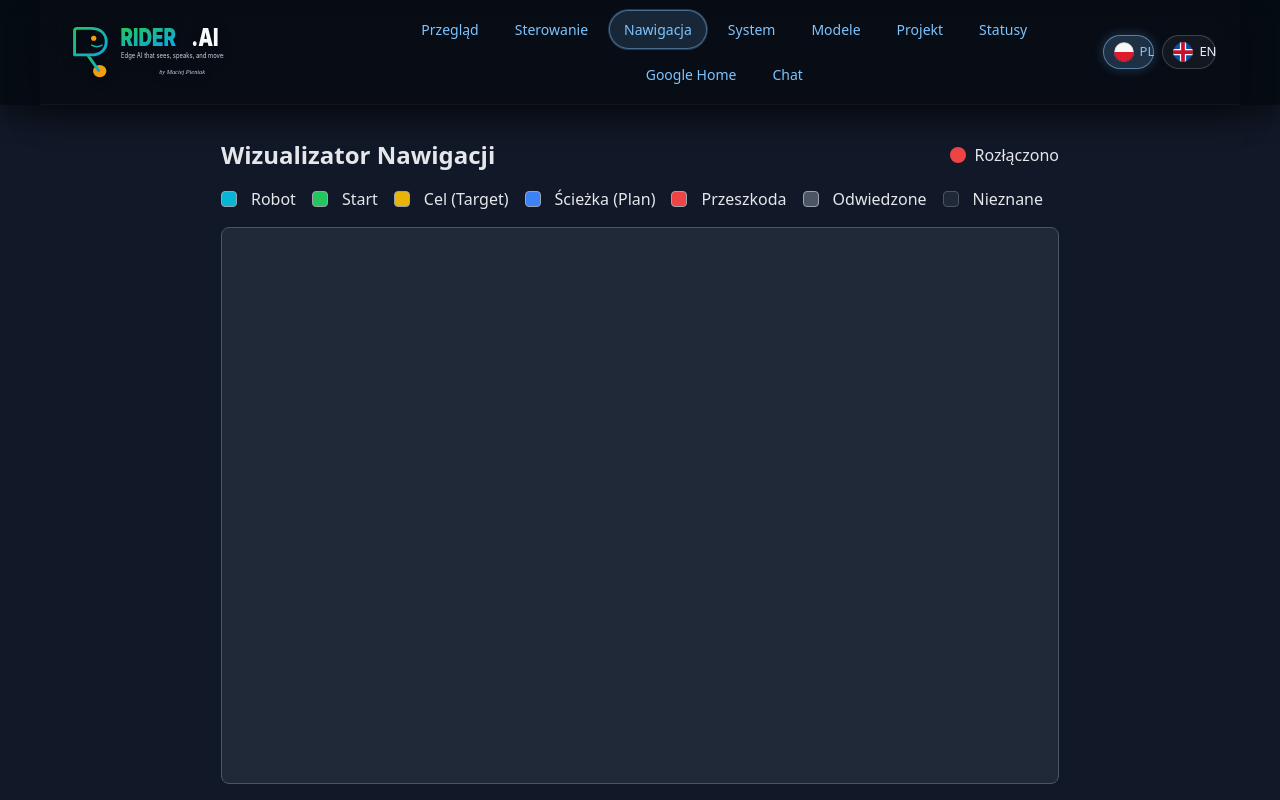
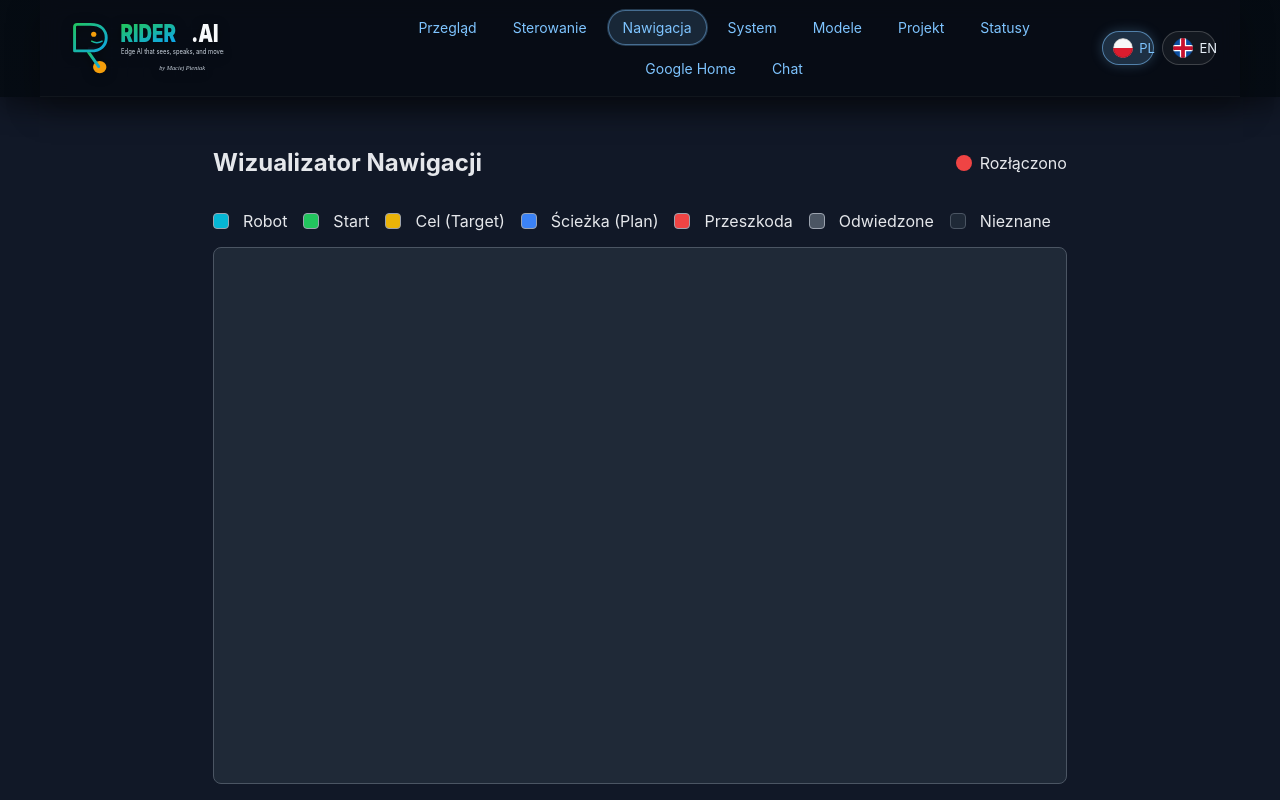
Before and after one commit to mpieniak01/Rider-Pc, a plain HTML site: page web/navigation.html in a window 1280 px wide. Drawn offline with nearby package versions, Linux system fonts and the light colour scheme.

Commit message:
Fix e2e test

```diff
--- a/web/assets/navigation.css
+++ b/web/assets/navigation.css
@@ -1,19 +1,88 @@
-        /* Prosty styl dla Canvas, aby dobrze wyglądał w ciemnym motywie */
-        canvas {
-            background-color: #1f2937; /* bg-gray-800 */
-            border-radius: 0.5rem; /* rounded-lg */
-            border: 1px solid #4b5563; /* border-gray-600 */
-        }
-        html, body {
+html,
+body {
     height: 100%;
     margin: 0;
-            overflow: hidden; /* Zapobiega scrollowaniu strony */
+    overflow: hidden;
 }
-        /* Ustawienie layoutu flex, aby canvas zajmował całą dostępną przestrzeń */
+
 body {
     display: flex;
     flex-direction: column;
+    background-color: #111827;
+    color: #e5e7eb;
+    font-family: "Inter", "Segoe UI", system-ui, -apple-system, BlinkMacSystemFont, sans-serif;
 }
+
+/* Utility classes used by navigation.html (replacing Tailwind CDN) */
+.bg-gray-900 {
+    background-color: #111827;
+}
+
+.text-gray-200 {
+    color: #e5e7eb;
+}
+
+.font-sans {
+    font-family: "Inter", "Segoe UI", system-ui, -apple-system, BlinkMacSystemFont, sans-serif;
+}
+
+.flex {
+    display: flex;
+}
+
+.flex-wrap {
+    flex-wrap: wrap;
+}
+
+.justify-between {
+    justify-content: space-between;
+}
+
+.items-center {
+    align-items: center;
+}
+
+.mb-4 {
+    margin-bottom: 1rem;
+}
+
+.mr-2 {
+    margin-right: 0.5rem;
+}
+
+.text-2xl {
+    font-size: 1.5rem;
+    line-height: 2rem;
+}
+
+.font-bold {
+    font-weight: 700;
+}
+
+.w-4 {
+    width: 1rem;
+}
+
+.h-4 {
+    height: 1rem;
+}
+
+.rounded-full {
+    border-radius: 9999px;
+}
+
+.bg-yellow-500 {
+    background-color: #f59e0b;
+}
+
+.bg-green-500 {
+    background-color: #22c55e;
+}
+
+.bg-red-500 {
+    background-color: #ef4444;
+}
+
 main {
     flex-grow: 1;
     display: flex;
@@ -22,24 +91,31 @@
     height: calc(100vh - 90px);
     box-sizing: border-box;
 }
+
 #canvas-container {
     flex-grow: 1;
-            position: relative; /* Potrzebne do responsywnego canvas */
+    position: relative;
     width: 100%;
-            height: calc(100% - 100px); /* Odejmij wysokość nagłówka i legendy */
+    height: calc(100% - 100px);
 }
+
 canvas {
     position: absolute;
     top: 0;
     left: 0;
     width: 100%;
     height: 100%;
+    background-color: #1f2937;
+    border-radius: 0.5rem;
+    border: 1px solid #4b5563;
 }
+
 .legend-item {
     display: flex;
     align-items: center;
     margin-right: 1rem;
 }
+
 .legend-color {
     width: 16px;
     height: 16px;
--- a/web/navigation.html
+++ b/web/navigation.html
@@ -6,7 +6,6 @@
     <title>Wizualizator Nawigacji | Rider-PC</title>
     <link rel="stylesheet" href="/web/assets/dashboard-common.css">
     <link rel="stylesheet" href="/web/assets/navigation.css">
-    <script src="https://cdn.tailwindcss.com"></script>
 </head>
 <body class="bg-gray-900 text-gray-200 font-sans" data-page="navigation">
     <div data-dashboard-menu-target></div>
```
Lines whose indentation alone changed are shown as unchanged.
